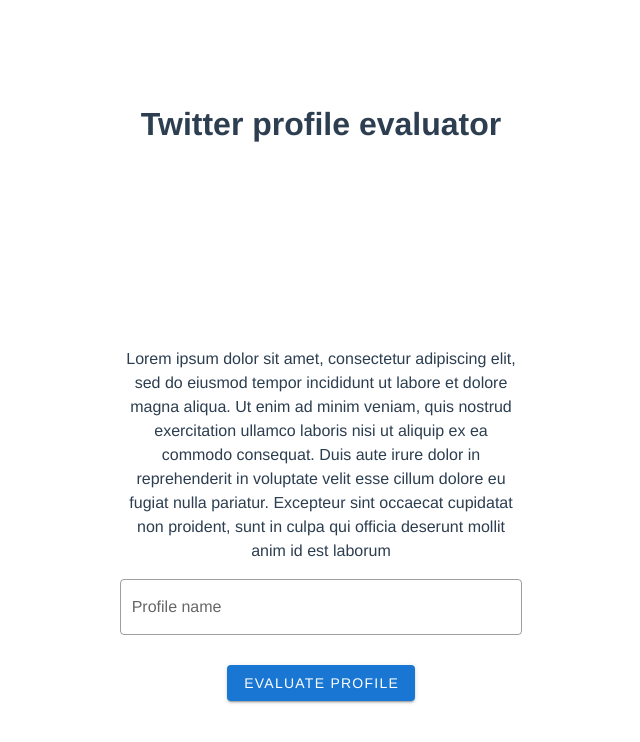
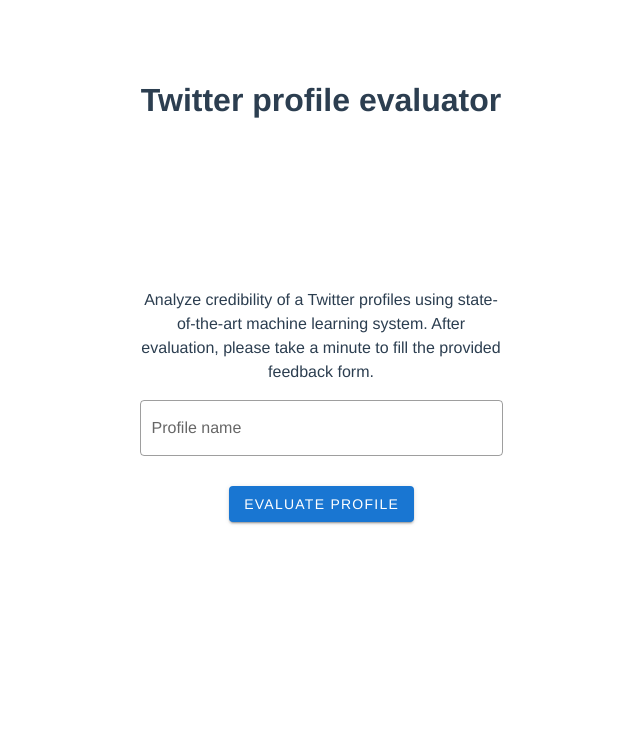
Before and after one commit to kannadan/ACP2-Twitter-Profile-Scoring, a Vue app in the folder twitter-rater-ui/: page /#/ in a window 1280 px wide. Shown: the top 742 px of the page, without its empty margins (319-959 px from the left). Built offline with nearby package versions, Linux system fonts and the light colour scheme; no server answers.

Commit message:
updated ui with error handling and quality of life improvements

```diff
--- a/twitter-rater-ui/src/views/MainPage.vue
+++ b/twitter-rater-ui/src/views/MainPage.vue
@@ -1,26 +1,39 @@
 <template>
+    <v-container >
+        <v-row justify="center" align="top" class="my-16">
+            <h1>Twitter profile evaluator</h1>
+        </v-row>
         <v-container fill-height fluid>
-        <v-row justify="center" align="top">
-            <v-col>
-                <h1>Twitter profile evaluator</h1>
-
-            </v-col>
-
-        </v-row>
             <v-row align="center" justify="center">
                 <v-col md="4">
-                <p>Lorem ipsum dolor sit amet, consectetur adipiscing elit, sed do eiusmod tempor incididunt ut labore et dolore magna aliqua. Ut enim ad minim veniam, quis nostrud exercitation ullamco laboris nisi ut aliquip ex ea commodo consequat. Duis aute irure dolor in reprehenderit in voluptate velit esse cillum dolore eu fugiat nulla pariatur. Excepteur sint occaecat cupidatat non proident, sunt in culpa qui officia deserunt mollit anim id est laborum</p>
+                    <p>Analyze credibility of a Twitter profiles using state-of-the-art machine learning system. After evaluation, please take a minute to fill the provided feedback form.</p>
                     <v-text-field
                         v-model="searchTerm"
                         label="Profile name"
                         outlined
                         >
                     </v-text-field>
-                <v-btn color="primary" @click="getProfile">
-                    Evaluate profile
+                    <v-expand-transition>
+                        <v-alert
+                        color="red"
+                        dark
+                        v-if="error"
+                        >
+                            User profile was not found. Check your spelling or try another account
+                        </v-alert>
+                    </v-expand-transition>
+                    <v-btn color="primary" @click="getProfile" style="width: 185px" :disabled="loading">
+                        <div v-if="!loading">Evaluate profile</div>
+                        <v-progress-circular
+                            v-else
+                            indeterminate
+                            color="green"
+                        ></v-progress-circular>
                     </v-btn>
                 </v-col>
             </v-row>
+
+        </v-container>
     </v-container>
 </template>
 
@@ -30,22 +43,38 @@
         data() {
             return {
                 searchTerm: "",
-                apiUrl: "/api/"
+                apiUrl: process.env.VUE_APP_API_URL,
+                error: false,
+                loading: false
             }
         },
         methods: {
             getProfile(){
                 console.log("Profile search " + this.searchTerm + " " + this.apiUrl)
+                if(this.searchTerm){
+                    this.loading = true
+                    this.error = false
                     fetch(this.apiUrl + "GetProfile?username=" + this.searchTerm)
-                    .then(response => response.json())
+                        .then(response => {
+                            this.loading = false
+                            console.log("response", response)
+                            return response.json()
+                        })
                         .then((data) => {
-                        if(data)
+                            if(data){
                                 this.$store.commit('setProfile', data)
                                 this.$router.push("Profile")
+                            }
+                            else
+                                this.error = true;
                         })
                         .catch((e) => {
+                            this.loading = false
+                            this.error = true
                             console.log("Error", e)
                         })
+                } else
+                    this.error = true
             }
         },
     }
--- a/twitter-rater-ui/src/views/ProfilePage.vue
+++ b/twitter-rater-ui/src/views/ProfilePage.vue
@@ -8,9 +8,9 @@
                 <v-card elevation="2" >
                     <v-row>
                         <v-img
-                        class="ma-4 profile-pic"
-                        max-height="250"
-                        max-width="250"
+                        class="my-8 mx-16 profile-pic"
+                        max-height="75"
+                        max-width="75"
                         :src="profile_pic"
                         ></v-img>
                         <v-col class="ma-4" align="left">
@@ -35,16 +35,22 @@
                             <h2>Total score:</h2>
                         </v-col>
                         <v-col align="right">
-                            <h2>{{ scores.score }}</h2>
+                            <h2>{{ scores.score }}/5</h2>
                         </v-col>
                     </v-row>
                     <v-divider class="mx-16"></v-divider>
-                    <v-row class="mx-16 mt-8">
-                        <v-col align="left">
-                            <h1>Positives</h1>
+                    <div v-if="showPartial">
+                         <v-row class="my-8">
+                            <v-col>
+                                <h3>Parial scores are calculated separetely from total score to show points of improvement</h3>
                             </v-col>
                         </v-row>
-                    <div v-for="(score, index) in scores.positives" :key="index">
+                        <v-row class="mx-16 mt-8 green-text">
+                            <v-col align="left">
+                                <h1 color="green">Positives</h1>
+                            </v-col>
+                        </v-row>
+                        <div v-for="(score, index) in scores.positives" :key="index" class="green-text">
                             <v-row class="mx-16" >
                                 <v-col align="left">
                                     <h2>{{ score.name }}</h2>
@@ -55,12 +61,12 @@
                             </v-row>
                             <v-divider class="mx-16"></v-divider>
                         </div>
-                    <v-row class="mx-16 mt-8">
+                        <v-row class="mx-16 mt-8 red-text">
                             <v-col align="left">
                                 <h1>Negatives</h1>
                             </v-col>
                         </v-row>
-                    <div v-for="(score, index) in scores.negatives" :key="index + 3">
+                        <div v-for="(score, index) in scores.negatives" :key="index + 3" class="red-text">
                             <v-row class="mx-16" >
                                 <v-col align="left">
                                     <h2>{{ score.name }}</h2>
@@ -70,6 +76,7 @@
                                 </v-col>
                             </v-row>
                             <v-divider class="mx-16"></v-divider>
+                        </div>
                     </div>
                 </v-card>
                 <v-row class="mt-16">
@@ -100,6 +107,7 @@
             return {
                 profile: {},
                 profile_pic_static: require('@/assets/profile_default.jpg'),
+                showPartial: true
             }
         },
         computed: {
@@ -146,4 +154,11 @@
   border-radius: 50%;
 }
 
+.green-text {
+    color: green
+}
+.red-text {
+    color: red
+}
+
 </style>
```
Also changed, not shown: 2 other files (tests, documents, lock files or other folders). Lines whose indentation alone changed are shown as unchanged.
